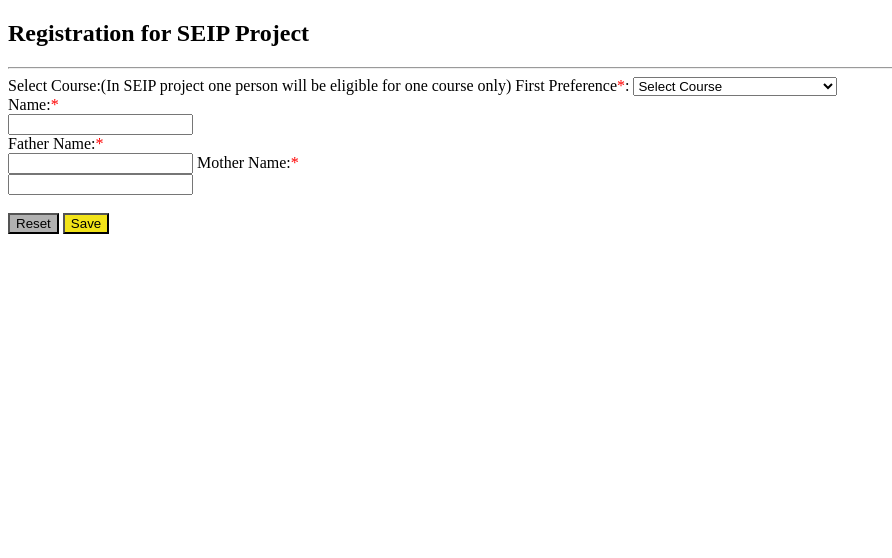
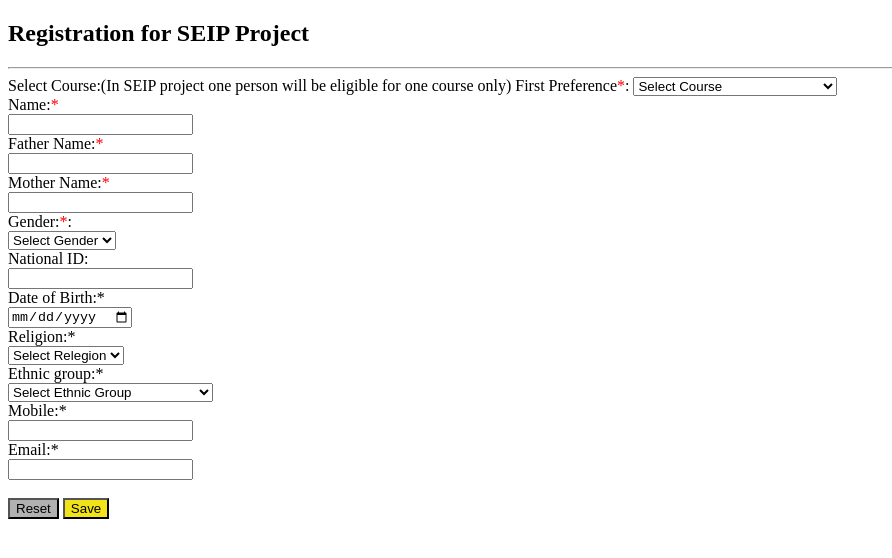
Before and after one commit to RABBIULISLAM/Web_design_developement_PencilBox, a plain HTML site: page class7/seip_regestration_form.html in a window 1280 px wide. Shown: the whole page, without its empty margins (0-892 px from the left). Drawn offline with Linux system fonts and the light colour scheme.

Commit message:
new file

```diff
--- a/class7/seip_regestration_form.html
+++ b/class7/seip_regestration_form.html
@@ -20,10 +20,54 @@ First Preference<span style="color:red;">*</span>:</label>
 			<label for="Fname">Father Name:<span style="color:red;">*</span></label>
 			<br>
 			<input type="text" name="Father_Name" id="Fname">
-
+			<br>
 			<label for="Mname">Mother Name:<span style="color:red;">*</span></label>
 			<br>
 			<input type="text" name="Mother_Name" id="Mname">
+			<br>
+			<label for="gender">Gender:<span style="color:red;">*</span>:</label>
+			<br>
+			<select name="Gender" id="gender">
+				<option value="">Select Gender</option>
+				<option value="Male">Male</option>
+				<option value="Female">Female</option>
+			</select>
+			<br>
+			<label for="NID">National ID:</label>
+			<br>
+			<input type="text" name="NID" id="NID">
+			<br>
+			<label for="dob">Date of Birth:*</label>
+			<br>
+			<input type="date">
+			<br>
+			<label for="">Religion:*</label>
+			<br>
+			<select name="religion" id="religion">
+				<option value="">Select Relegion</option>
+				<option value="Islam">Islam</option>
+				<option value="Hinduism">Hinduism</option>
+				<option value="Buddhism">Buddhism</option>
+				<option value="Chistranity">Chistranity</option>
+			</select>
+			<br>
+			<label for="ethnic_group">Ethnic group:*</label>
+			<br>
+			<select name="ethnic_group" id="ethnic_group">
+				<option value selected="selected">Select Ethnic Group</option>
+				<option value="Armenian community of Dhaka">Armenian community of Dhaka</option>
+				<option value="Armenians in Bangladesh">Armenians in Bangladesh</option>
+				<option value="Bagdi caste">Bagdi caste</option>
+				<option value="Bom people">Bom people</option>
+			</select>
+			<br>
+			<label for="phone">Mobile:*</label>
+			<br>
+			<input type="tel" id="phone" name="phone" maxlength="11">
+			<br>
+			<label for="email">Email:*</label>
+			<br>
+			<input type="email" id="email" name="email">
 			<br><br>
 			<button type="reset" style="background-color:#B1B1B1;">Reset</button>
 			<input type="submit" value="Save" style="background-color:#f2e318;">
```
